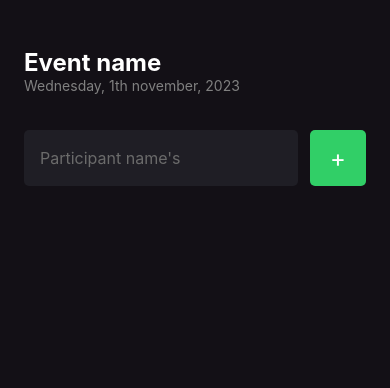
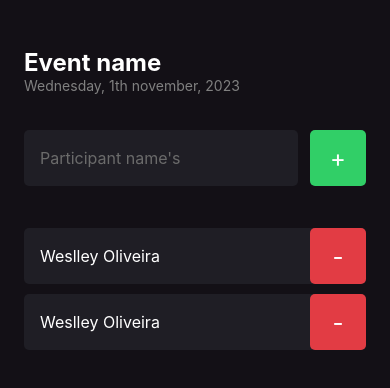
Before and after one commit to weslleyolli/ReactNative_Fundamentals, a React Native app: screen / in a window 390 px wide. Shown: the top 388 px of the page. Built offline with nearby package versions, Linux system fonts and the light colour scheme.

Commit message:
creating component

```diff
--- /dev/null
+++ b/src/components/Participant/index.tsx
@@ -0,0 +1,14 @@
+import { View, Text, TouchableOpacity } from "react-native"
+import { styles } from "./styles";
+
+export function Participant() {
+    return (
+        <View style={styles.container}>
+            <Text style={styles.name}>Weslley Oliveira</Text>
+
+            <TouchableOpacity style={styles.button}>
+                <Text style={styles.buttonText}> - </Text>
+            </TouchableOpacity>
+        </View>
+    )
+}
--- /dev/null
+++ b/src/components/Participant/styles.ts
@@ -0,0 +1,32 @@
+import { StyleSheet } from "react-native"
+
+export const styles = StyleSheet.create({
+    container: {
+        width: "100%",
+        backgroundColor: "#1F1E25",
+        borderRadius: 5,
+        flexDirection: "row",
+        alignItems: "center",
+        marginBottom: 10,
+
+    },
+    name: {
+        flex: 1,
+        fontSize: 16,
+        color: "#fff",
+        marginLeft: 16
+
+    },
+    buttonText:{
+        color: "#FFF",
+        fontSize: 24
+    },
+    button: {
+        width: 56,
+        height: 56,
+        borderRadius: 5,
+        backgroundColor: "#E23C44",
+        alignItems: "center",
+        justifyContent: "center",
+    },
+})
--- a/src/screens/Home/index.tsx
+++ b/src/screens/Home/index.tsx
@@ -1,3 +1,4 @@
+import { Participant } from "../../components/Participant";
 import { styles } from "./styles";
 import { Text, View, TextInput, TouchableOpacity } from "react-native";
 
@@ -25,6 +26,8 @@
                     <Text style={styles.buttonText}> + </Text>
                 </TouchableOpacity>
             </View>
+            <Participant />
+            <Participant />
         </View>
     )
 }
```
